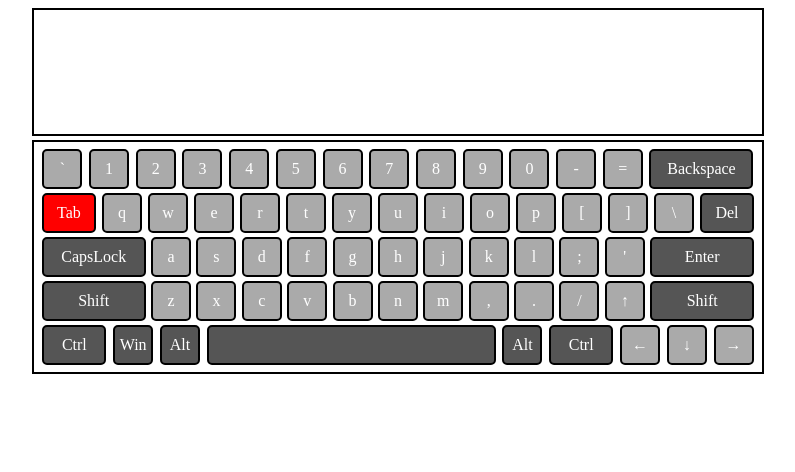
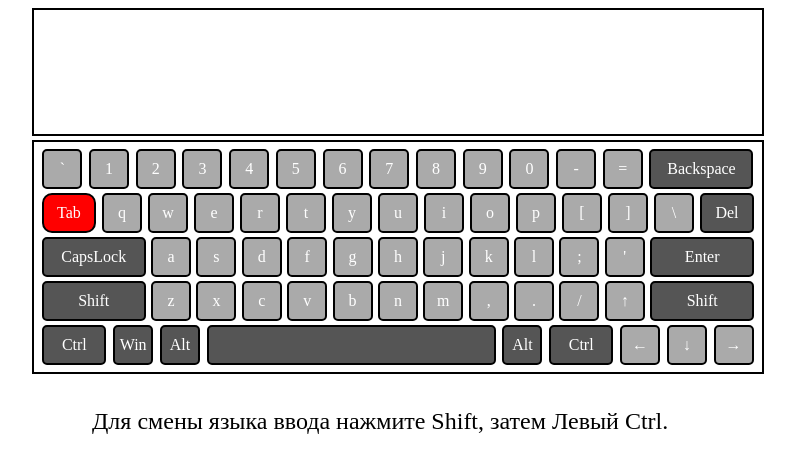
Before and after one commit to Kirillsp1982/virtual-keyboard, a plain HTML site: page index.html in a window 1280 px wide. Both pictures are taken after a click on the element "Tab". Shown: the whole page, without its empty margins (242-1037 px from the left). Drawn offline with Linux system fonts and the light colour scheme.

Commit message:
feat: add language selection

```diff
--- a/script.js
+++ b/script.js
@@ -2,6 +2,9 @@
 
 let str = [];
 let shift = false;
+let lang = 'en';
+
+if (localStorage.lang === 'ru') lang = 'ru';
 
 const keyboard = ["Backquote", "Digit1", "Digit2", "Digit3", "Digit4", "Digit5", "Digit6", "Digit7", "Digit8", "Digit9", "Digit0", "Minus", "Equal", "Backspace", "Tab", "KeyQ", "KeyW", "KeyE", "KeyR", "KeyT", "KeyY", "KeyU", "KeyI", "KeyO", "KeyP", "BracketLeft", "BracketRight", "Backslash", "Delete", "CapsLock", "KeyA", "KeyS", "KeyD", "KeyF", "KeyG", "KeyH", "KeyJ", "KeyK", "KeyL", "Semicolon", "Quote", "Enter", "ShiftLeft", "KeyZ", "KeyX", "KeyC", "KeyV", "KeyB", "KeyN", "KeyM", "Comma", "Period", "Slash", "ArrowUp", "ShiftRight", "ControlLeft", "OSLeft", "AltLeft", "Space", "AltRight", "ControlRight", "ArrowLeft", "ArrowDown", "ArrowRight"];
 
@@ -9,14 +12,20 @@ const keyEnUp = ["~", "!", "@", "#", "$", "%", "^", "&", "*", "(", ")", "_", "+"
 
 const keyEnLow = ["`", "1", "2", "3", "4", "5", "6", "7", "8", "9", "0", "-", "=", "Backspace", "Tab", "q", "w", "e", "r", "t", "y", "u", "i", "o", "p", "[", "]", "\\", "Del", "CapsLock", "a", "s", "d", "f", "g", "h", "j", "k", "l", ";", "'", "Enter", "Shift", "z", "x", "c", "v", "b", "n", "m", ",", ".", "/", "↑", "Shift", "Ctrl", "Win", "Alt", " ", "Alt", "Ctrl", "←", "↓", "→"];
 
+const keyRuUp = ["Ё", "!", "@", "#", "$", "%", "^", "&", "*", "(", ")", "_", "+", "Backspace", "Tab", "Й", "Ц", "У", "К", "Е", "Н", "Г", "Ш", "Щ", "З", "Х", "Ъ", "/", "Del", "CapsLock", "Ф", "Ы", "В", "А", "П", "Р", "О", "Л", "Д", "Ж", "Э", "Enter", "Shift", "Я", "Ч", "С", "М", "И", "Т", "Ь", "Б", "Ю", ",", "↑", "Shift", "Ctrl", "Win", "Alt", " ", "Alt", "Ctrl", "←", "↓", "→"];
+
+const keyRuLow = ["ё", "1", "2", "3", "4", "5", "6", "7", "8", "9", "0", "-", "=", "Backspace", "Tab", "й", "ц", "у", "к", "е", "н", "г", "ш", "щ", "з", "х", "ъ", "\\", "Del", "CapsLock", "ф", "ы", "в", "а", "п", "р", "о", "л", "д", "ж", "э", "Enter", "Shift", "я", "ч", "с", "м", "и", "т", "ь", "б", "ю", ".", "↑", "Shift", "Ctrl", "Win", "Alt", " ", "Alt", "Ctrl", "←", "↓", "→"];
+
 let key = keyEnLow;
 
-document.querySelector('body').innerHTML = '<div class="wrapper"><textarea></textarea><div class="container"></div></div>';
+document.querySelector('body').innerHTML = '<div class="wrapper"><textarea></textarea><div class="container"></div><div><p class="info">Для смены языка ввода нажмите Shift, затем Левый Ctrl.</p></div></div>';
 
 function init() {
   document.querySelector('.container').innerHTML = null;
-  if(shift) key = keyEnUp;
-  if(!shift) key = keyEnLow;
+  if(shift && lang === 'en') key = keyEnUp;
+  if(!shift && lang === 'en') key = keyEnLow;
+  if(shift && lang === 'ru') key = keyRuUp;
+  if(!shift && lang === 'ru') key = keyRuLow;
 	let out = '';
 
 	for (let i = 0; i < keyboard.length; i++) {
@@ -69,9 +78,16 @@ function text(element) {
     setTimeout(init, 700);
     break;
 
+
+  case 'ControlLeft':
+    if (shift) lang = 'en' ? 'ru' : 'en';
+    localStorage.lang = lang;
+    document.removeEventListener('keydown', keydown);
+    setTimeout(init, 700);
+    break;
+
   case 'Delete':
   case 'CapsLock':
-  case 'ControlLeft':
   case 'OSLeft':
   case 'AltLeft':
   case 'AltRight':
--- a/style.css
+++ b/style.css
@@ -71,5 +71,11 @@ textarea {
 
 .k-key.active {
   background-color: red;
+  border-radius: 10px;
   transition: all 1.5s;
 }
+
+.info {
+  padding: 10px 60px;
+  font-size: 24px;
+}
```
